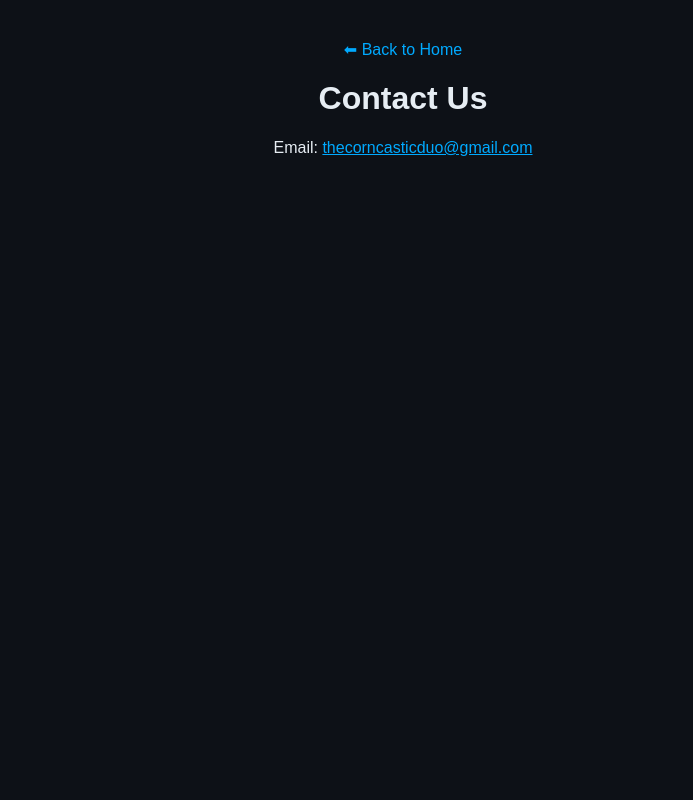
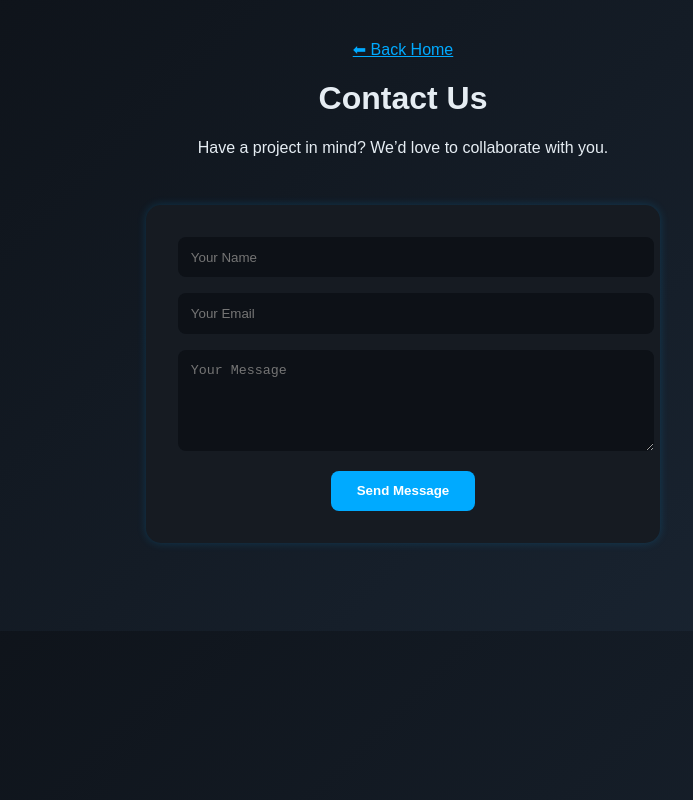
Before and after one commit to The-Corncastic-Org/TheCorncasticOrg, a plain HTML site: page contact.html in a window 1280 px wide. Shown: the whole page, without its empty margins (237-930 px from the left). Drawn offline with Linux system fonts and the light colour scheme.

Commit message:
Update contact.html

```diff
--- a/contact.html
+++ b/contact.html
@@ -1,9 +1,60 @@
 <!DOCTYPE html>
 <html lang="en">
-<head><meta charset="UTF-8"><meta name="viewport" content="width=device-width, initial-scale=1.0"><title>Contact - The Corncastic Org</title></head>
-<body style="background:#0d1117; color:#e6edf3; font-family:Poppins,sans-serif; text-align:center; padding:2rem;">
-  <a href="index.html" style="color:#00aaff; text-decoration:none;">⬅ Back to Home</a>
+<head>
+  <meta charset="UTF-8">
+  <meta name="viewport" content="width=device-width, initial-scale=1.0">
+  <title>Contact - The Corncastic Org</title>
+  <style>
+    body {
+      background: linear-gradient(135deg, #0d1117, #1b2735);
+      color: #e6edf3;
+      font-family: 'Poppins', sans-serif;
+      text-align: center;
+      padding: 2rem;
+    }
+    form {
+      background: #161b22;
+      margin: 3rem auto;
+      padding: 2rem;
+      border-radius: 15px;
+      width: 90%;
+      max-width: 450px;
+      box-shadow: 0 0 10px #00aaff33;
+    }
+    input, textarea {
+      width: 100%;
+      margin-bottom: 1rem;
+      padding: 0.8rem;
+      border: none;
+      border-radius: 8px;
+      background: #0d1117;
+      color: #e6edf3;
+    }
+    button {
+      padding: 0.8rem 1.6rem;
+      border: none;
+      background: #00aaff;
+      color: white;
+      border-radius: 8px;
+      cursor: pointer;
+      font-weight: 600;
+      transition: transform 0.3s;
+    }
+    button:hover {
+      transform: scale(1.05);
+      background: #0099dd;
+    }
+  </style>
+</head>
+<body>
+  <a href="index.html" style="color:#00aaff;">⬅ Back Home</a>
   <h1>Contact Us</h1>
-  <p>Email: <a href="mailto:thecorncasticduo@gmail.com" style="color:#00aaff;">thecorncasticduo@gmail.com</a></p>
+  <p>Have a project in mind? We’d love to collaborate with you.</p>
+  <form>
+    <input type="text" placeholder="Your Name" required>
+    <input type="email" placeholder="Your Email" required>
+    <textarea rows="5" placeholder="Your Message" required></textarea>
+    <button type="submit">Send Message</button>
+  </form>
 </body>
 </html>
```
